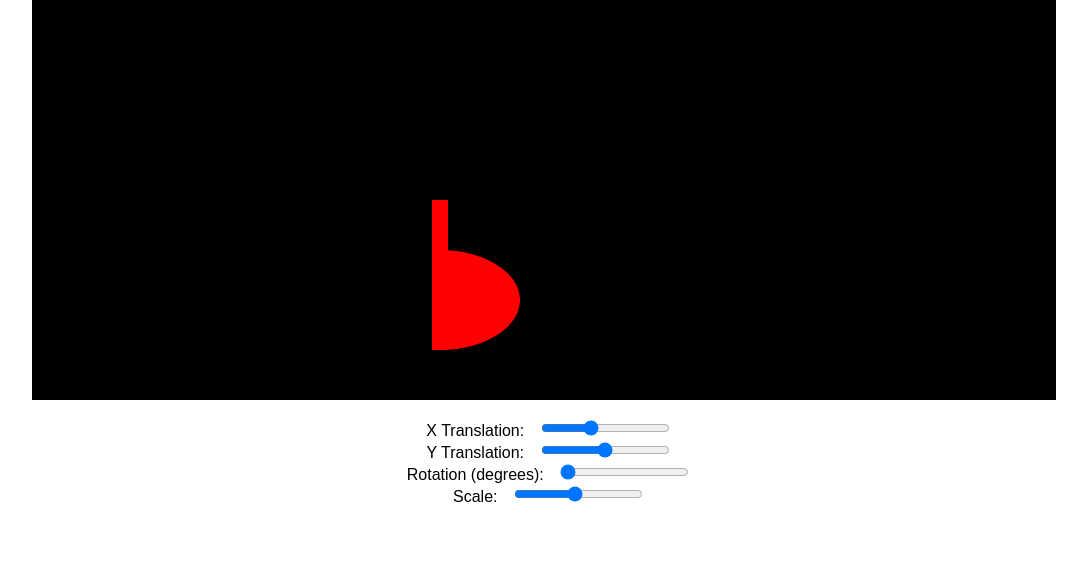
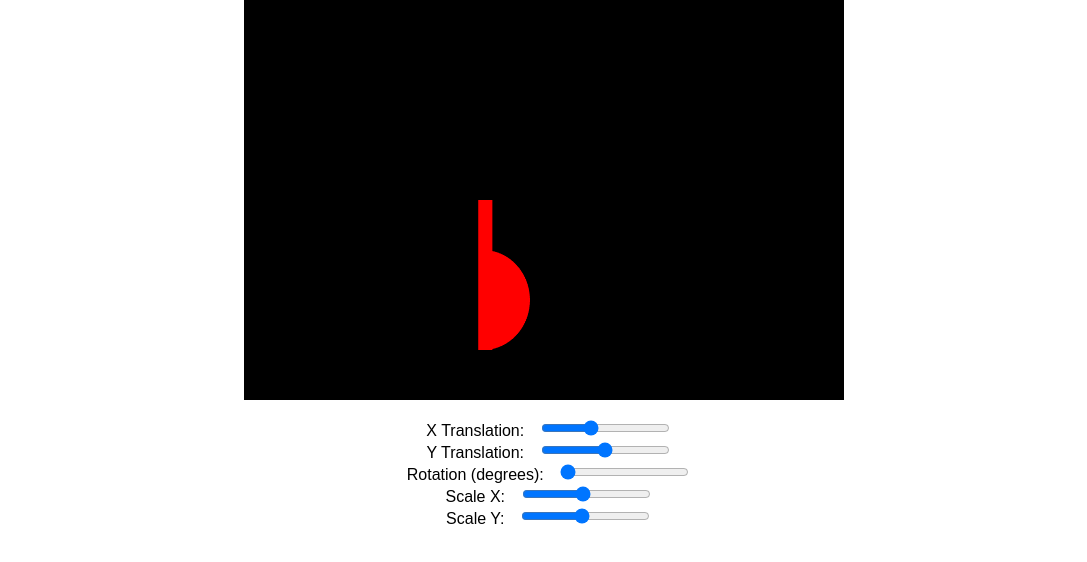
Before and after one commit to grafkom-a-2024/tugas-individu-grafkom-a-eldntr, a plain HTML site: page tugas2/index.html in a window 1280 px wide. Shown: the whole page, without its empty margins (96-1183 px from the left). Drawn offline with Linux system fonts and the light colour scheme.

Commit message:
update: add scaleX and scaleY

```diff
--- a/tugas2/app.js
+++ b/tugas2/app.js
@@ -1,3 +1,4 @@
+
 const canvas = document.getElementById('webglCanvas');
 const gl = canvas.getContext('webgl');
 
@@ -10,7 +11,7 @@ const vertexShaderSource = `
         uniform vec2 u_resolution;
         uniform vec2 u_translation;
         uniform float u_rotation;
-    uniform float u_scale;
+        uniform vec2 u_scale;
 
         void main() {
             vec2 centeredPosition = a_position - vec2(300.0, 300.0); // Pusatkan objek di titik (300, 300)
@@ -88,25 +89,28 @@ function createCircleVertices(centerX, centerY, radius, numSegments, startAngle
   return positions;
 }
 
-function createPLetterVertices(centerX, centerY, outerRadius, numSegments) {
+function createbLetterVertices(centerX, centerY, outerRadius, numSegments) {
   let positions = [];
   const rightSemicircle = createCircleVertices(centerX - outerRadius + 10, centerY, outerRadius, numSegments, -Math.PI / 2, Math.PI / 2);
   positions = positions.concat(rightSemicircle);
   const topY = centerY + outerRadius;
   const bottomY = centerY - outerRadius * 2;
-    const lineWidth = 20;
+  const lineWidth = 30;
+
   positions.push(centerX - outerRadius, topY);
   positions.push(centerX - outerRadius, bottomY);
   positions.push(centerX - outerRadius + lineWidth, topY);
   positions.push(centerX - outerRadius + lineWidth, bottomY);
+
   return positions;
 }
+
 
 const x = 300;
 const y = 300;
 const outerRadius = 100;
 const numSegments = 50;
-const positions = createPLetterVertices(x, y, outerRadius, numSegments);
+const positions = createbLetterVertices(x, y, outerRadius, numSegments);
 
 gl.bufferData(gl.ARRAY_BUFFER, new Float32Array(positions), gl.STATIC_DRAW);
 
@@ -127,11 +131,11 @@ gl.vertexAttribPointer(positionLocation, size, type, normalize, stride, offset);
 
 gl.clearColor(0, 0, 0, 1);
 
-function drawScene(translation, rotation, scale) {
+function drawScene(translation, rotation, scaleX, scaleY) {
   gl.clear(gl.COLOR_BUFFER_BIT);
   gl.uniform2fv(translationLocation, translation);
   gl.uniform1f(rotationLocation, rotation);
-    gl.uniform1f(scaleLocation, scale);
+  gl.uniform2f(scaleLocation, scaleX, scaleY);
   gl.drawArrays(gl.TRIANGLE_FAN, 0, numSegments + 2);
   gl.drawArrays(gl.TRIANGLE_STRIP, numSegments + 2, 4);
 }
@@ -139,30 +143,37 @@ function drawScene(translation, rotation, scale) {
 const xSlider = document.getElementById('x-translation');
 const ySlider = document.getElementById('y-translation');
 const rotationSlider = document.getElementById('rotation');
-const scaleSlider = document.getElementById('scale');
+const scaleXSlider = document.getElementById('scale-x');
+const scaleYSlider = document.getElementById('scale-y');
 
 let translation = [parseFloat(xSlider.value), parseFloat(ySlider.value)];
 let rotation = parseFloat(rotationSlider.value) * Math.PI / 180;
-let scale = parseFloat(scaleSlider.value);
+let scaleX = parseFloat(scaleXSlider.value);
+let scaleY = parseFloat(scaleYSlider.value);
 
-drawScene(translation, rotation, scale);
+drawScene(translation, rotation, scaleX, scaleY);
 
 xSlider.addEventListener('input', (event) => {
   translation[0] = parseFloat(event.target.value);
-    drawScene(translation, rotation, scale);
+  drawScene(translation, rotation, scaleX, scaleY);
 });
 
 ySlider.addEventListener('input', (event) => {
   translation[1] = parseFloat(event.target.value);
-    drawScene(translation, rotation, scale);
+  drawScene(translation, rotation, scaleX, scaleY);
 });
 
 rotationSlider.addEventListener('input', (event) => {
   rotation = parseFloat(event.target.value) * Math.PI / 180;
-    drawScene(translation, rotation, scale);
+  drawScene(translation, rotation, scaleX, scaleY);
 });
 
-scaleSlider.addEventListener('input', (event) => {
-    scale = parseFloat(event.target.value);
-    drawScene(translation, rotation, scale);
+scaleXSlider.addEventListener('input', (event) => {
+  scaleX = parseFloat(event.target.value);
+  drawScene(translation, rotation, scaleX, scaleY);
 });
+
+scaleYSlider.addEventListener('input', (event) => {
+  scaleY = parseFloat(event.target.value);
+  drawScene(translation, rotation, scaleX, scaleY);
+});
--- a/tugas2/index.html
+++ b/tugas2/index.html
@@ -3,7 +3,7 @@
 <head>
     <meta charset="UTF-8">
     <meta name="viewport" content="width=device-width, initial-scale=1.0">
-    <title>WebGL Letter 'p' with Slider</title>
+    <title>WebGL Letter 'b' with Slider</title>
     <style>
         body {
             font-family: Arial, sans-serif;
@@ -15,9 +15,8 @@
             display: block;
             margin: 0 auto;
             background-color: #000;
-            /* Set the height and width of the canvas */
-            height: 50vh; /* 50% of the viewport height */
-            width: 80vw; /* 80% of the viewport width */
+            width: 600px;  /* Set canvas width */
+            height: 400px; /* Set canvas height */
         }
         label {
             margin: 10px;
@@ -37,8 +36,11 @@
 <label for="rotation">Rotation (degrees):</label>
 <input type="range" id="rotation" min="0" max="360" value="0">
 <br>
-<label for="scale">Scale:</label>
-<input type="range" id="scale" min="0.1" max="2" step="0.1" value="1">
+<label for="scale-x">Scale X:</label>
+<input type="range" id="scale-x" min="0.1" max="2" step="0.1" value="1">
+<br>
+<label for="scale-y">Scale Y:</label>
+<input type="range" id="scale-y" min="0.1" max="2" step="0.1" value="1">
 
 <script src="app.js">
 </script>
```
Lines whose indentation alone changed are shown as unchanged.
